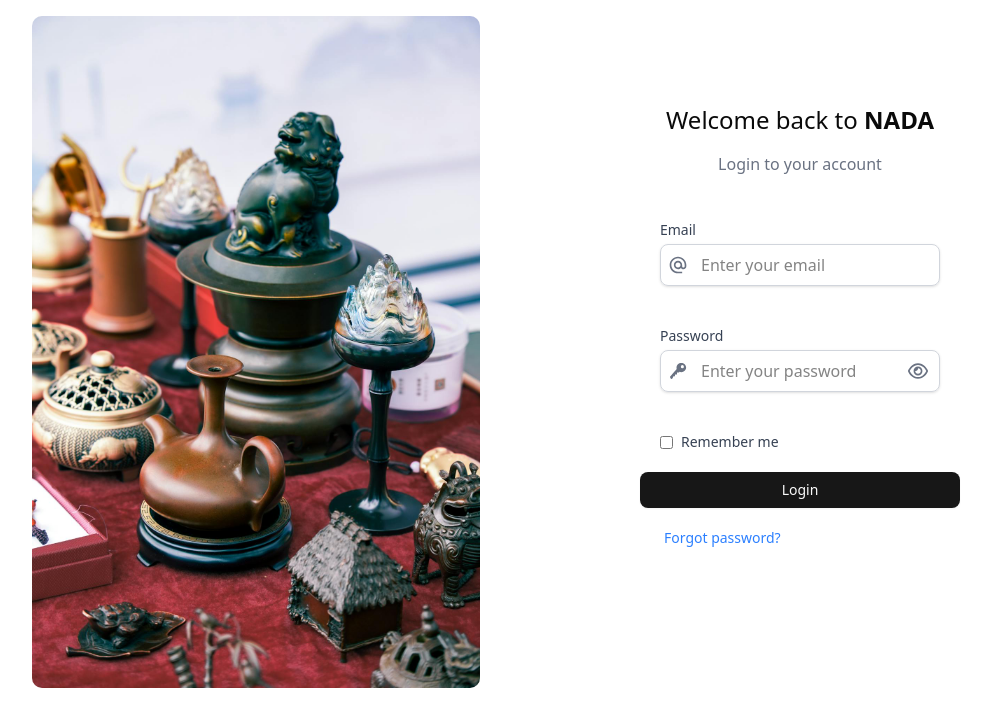
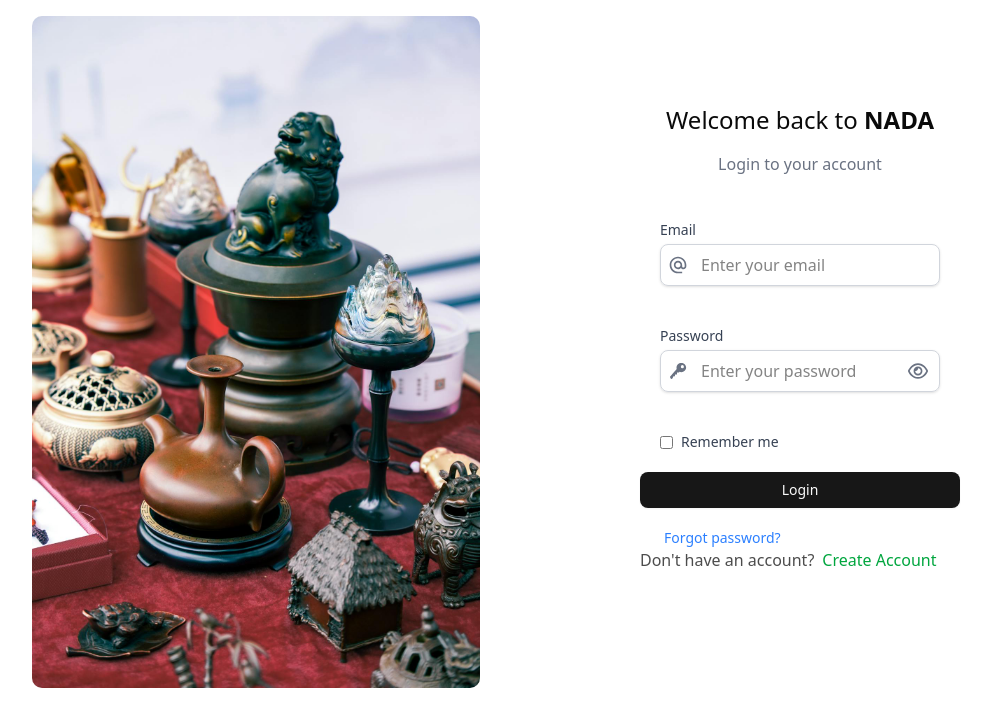
Before and after one commit to nakibonekamarymargret/nada-auction-backend, a React (Vite) app in the folder frontend/: page /login in a window 1280 px wide. Shown: the top 726 px of the page, without its empty margins (112-1103 px from the left). Built offline with nearby package versions, Linux system fonts and the light colour scheme; what tailwindcss-motion would draw is missing.

Commit message:
Login odification

```diff
--- a/frontend/src/pages/Auth/Login.jsx
+++ b/frontend/src/pages/Auth/Login.jsx
@@ -67,6 +67,9 @@ const Login = () => {
       setError("An error occurred. Please try again.");
     }
   };
+  const handleRegister = () => {
+    navigate("/register");
+  };
 
   return (
     <div className="flex flex-col md:flex-row items-start gap-[5vw] max-w-5xl mx-auto">
@@ -81,7 +84,7 @@ const Login = () => {
               className="bg-white/90 p-8 rounded-lg w-full max-w-md transform transition-all duration-700 motion-preset-slide-left-lg motion-translate-y-in-100 motion-duration-[2s] motion-ease-spring-smooth"
           >
             <h2
-              style={{ fontFamily: "var(--font-roboto)" }}
+                style={{fontFamily: "var(--font-roboto)"}}
                 className="text-2xl font-normal mb-4 text-center mt-6"
             >
               Welcome back to <b className="text-dark font-semi-bold">NADA</b>{" "}
@@ -143,9 +146,9 @@ const Login = () => {
                     onClick={() => setShowPassword(!showPassword)}
                 >
                   {showPassword ? (
-                    <FaRegEyeSlash size={20} />
+                      <FaRegEyeSlash size={20}/>
                   ) : (
-                    <FaRegEye size={20} />
+                      <FaRegEye size={20}/>
                   )}
                 </div>
               </div>
@@ -173,12 +176,22 @@ const Login = () => {
             </div>
 
             {/* Forgot Password & Register */}
-            <div className="flex flex-col sm:flex-row items-start sm:items-center px-3 justify-between font-semi-bold text-sm">
+            <div
+                className="flex flex-col sm:flex-row items-start sm:items-center px-3 justify-between font-semi-bold text-sm">
               <a href="#" className="text-blue-500 mb-2 mx-3  sm:mb-0">
                 Forgot password?
               </a>
             </div>
+            <div className="flex items-center gap-2">
+              <span className="text-black/70">Don't have an account?</span>
+              <button type="button" onClick={handleRegister}>
+                <span className="text-green-600 hover:text-green/50">
+                  Create Account
+                </span>
+              </button>
+            </div>
           </form>
+
         </div>
       </div>
     </div>
```
Lines whose indentation alone changed are shown as unchanged.
